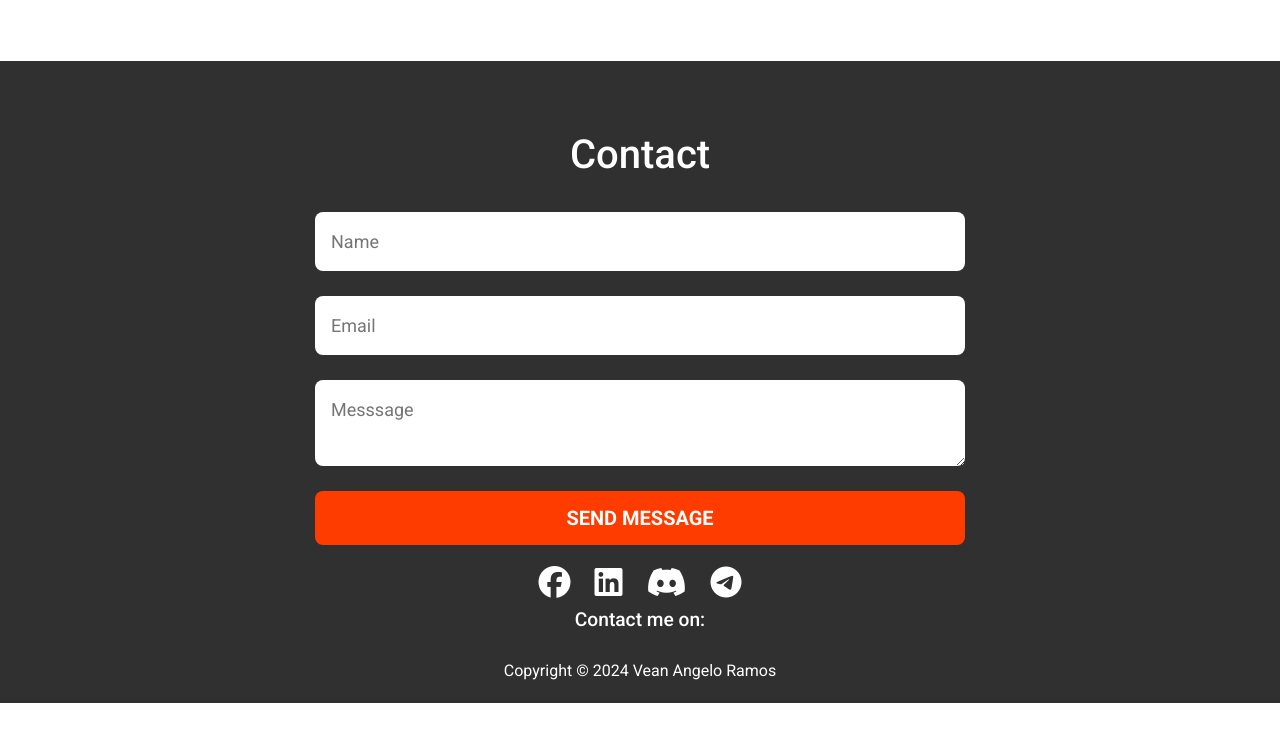
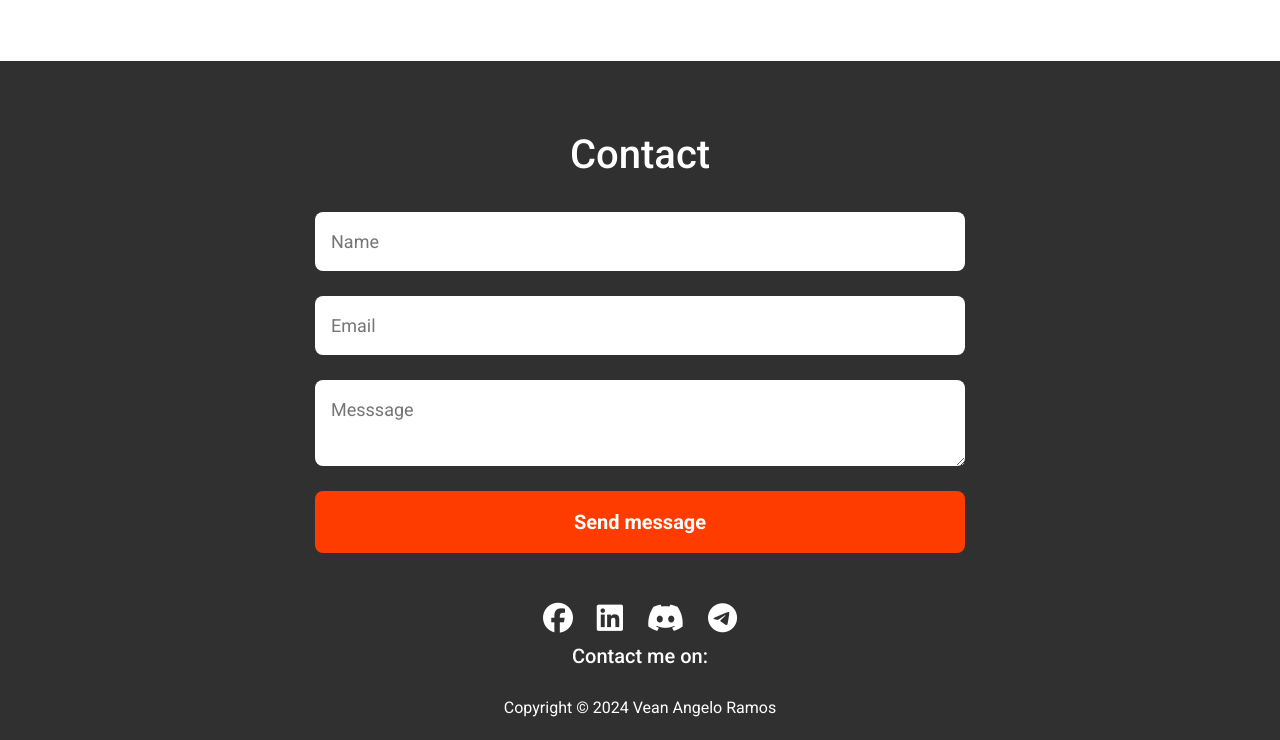
Before and after one commit to vean-dev/capstone1, a plain HTML site: page index.html in a window 1280 px wide. Shown: the part 1886-2626 px from the top of the page. Before the commit the page ends 2589 px from the top, so only its background shows below. Drawn offline with nearby package versions, Linux system fonts and the light colour scheme.

Commit message:
Update Contact and Footer Section

```diff
--- a/index.css
+++ b/index.css
@@ -342,7 +342,6 @@ section.banner {
 	appearance: none;
 	border: none;
 	outline: none;
-	display: block;
 	width: 650px;
 	background-color: #ffffff;
 	border-radius: 8px;
@@ -354,27 +353,44 @@ section.banner {
 .form-input:focus {
 	border: 1px solid #ff3c00;
 }
-
+.contact-btn {
+	background-color: #ff3c00;
+	width: 650px;
+	border-radius: 8px;
+	border: none;
+	outline: none;
+	padding: 16px;
+	font-size: 20px;
+	font-weight: bold;
+	color: #FFF;
+}
 @media (max-width:700px) {
 	.contact-form {
 		grid-gap: 12px;
 	}
 	.form-input{
-
+		width: 300px;
+	}
+	.contact-btn{
 		width: 300px;
 	}
 }
 
 
 /* footer */
-#footer {
-	color: #ffffff;
-	background-color: #303030;
+.contact-on {
+	margin-top: 30px;
 	text-align: center;
+	font-size: 15px;
+	color: #FFF;
 }
-	h3{
-		font-size: larger;
+.contact-on h1 {
+	margin-top: 1px;
+	text-align: center;
+	font-size: 20px;
+	color: #FFF;
 }
+
 .fa-brands {
 	padding: 10px;
 	font-size: 50px;
@@ -391,6 +407,7 @@ section.banner {
 	color: #0f0e0e;
 }
 .copyright {
-		background-color:#303030;
+	text-align: center;
+color: #FFF;
 padding: 20px;
 }
--- a/index.html
+++ b/index.html
@@ -164,34 +164,26 @@
 	</section>
 
     <!-- Contact page -->
-    <section id="contact">
-			<div class="contact-container">
-
+    <section class="contact-container" id="contact">
+			<div >
 				<form action="https://api.web3forms.com/submit" method="POST" class="contact-form">
 					<div class="form-title"><h1>Contact</h1></div>
 						<input type="hidden" name="access_key" value="9c276de6-0a91-4bd1-8cf2-96a51c9e362a">
 						<input type="text" name="name" id="name" placeholder="Name" class="form-input" required/>
 						<input type="email" name="email" id="email" placeholder="Email" class="form-input" re/>
 						<textarea name="message" id="message" placeholder="Messsage" class="form-input"></textarea>
-						<input type="submit" value="Send message" class="button" />
+						<input type="submit" value="Send message" class="contact-btn" />
 				</form>
-			</div>
 
-
-
-		</section>
-
-	<!-- Footer -->
-
-	<section class="footer" id="footer">
-		<div></div>
+				<div class="contact-on">
 						<a href="https://www.facebook.com/veanramos.official.account" class="fa-brands fa-facebook fa-2x"></a>
 						<a href="https://www.linkedin.com/in/vean-angelo-ramos\" class="fa-brands fa-linkedin fa-2x"></a>
 						<a href="https://www.discordapp.com/users/898215287093100554" class="fa-brands fa-discord fa-2x"></a>
 						<a href="https://t.me/SV_LTL" class="fa-brands fa-telegram fa-2x"></a>
-			<h3 >Contact me on:</h3>
+					<h1>Contact me on:</h1>
 				</div>
 				<div class="copyright">Copyright &#169 2024 Vean Angelo Ramos</div>
+			</div>
 	</section>
   </main>
 
```
Lines whose indentation alone changed are shown as unchanged.
